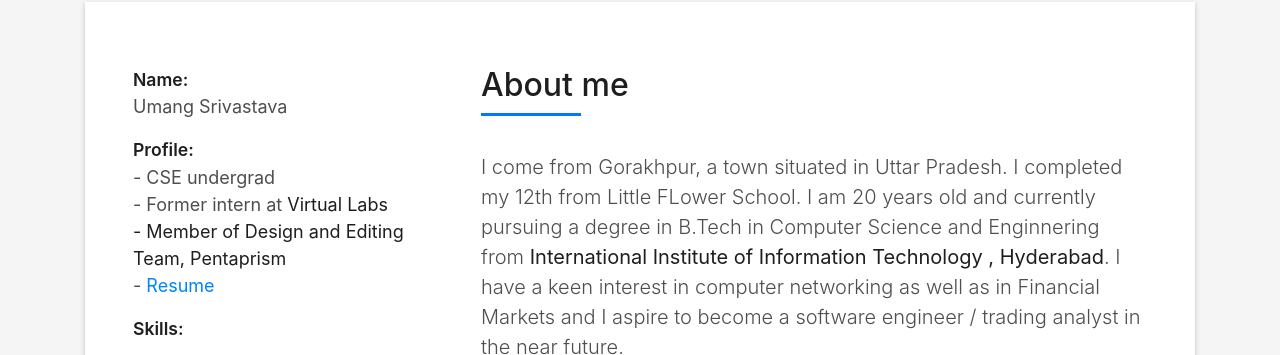
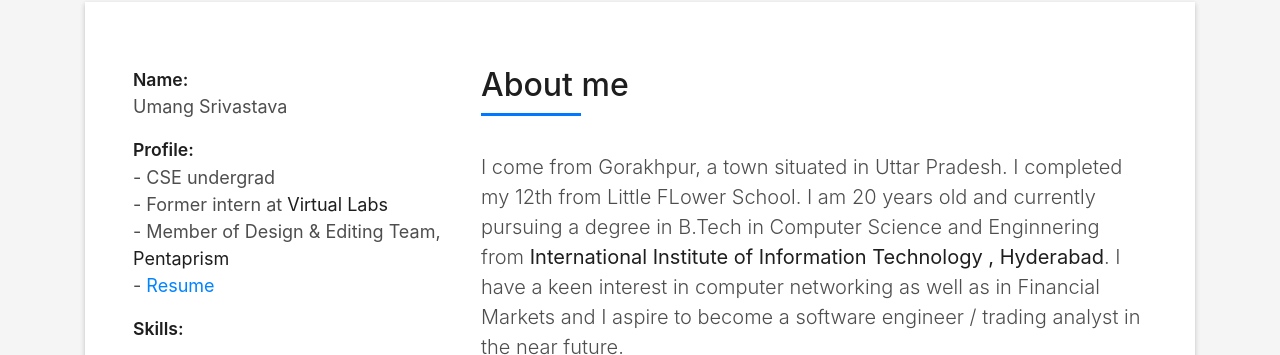
Before and after one commit to umangS77/umangS77.github.io, a plain HTML site: page index.html in a window 1280 px wide. Shown: the part 862-1217 px from the top of the page. Drawn offline with Linux system fonts and the light colour scheme; animation ran at ten frames a second; files whose address does not match are found by name.

Commit message:
Updated details

```diff
--- a/index.html
+++ b/index.html
@@ -85,7 +85,7 @@
                 </div> -->
                   <div class="about-info" style="font-size: 18px">
                       <p><span class="title-s">Name: </span> <span><br>Umang Srivastava</span></p>
-                      <p><span class="title-s">Profile: </span> <span><br>- CSE undergrad<br>- Former intern at <a href="https://www.vlab.co.in/">Virtual Labs<br>- Member of Design and Editing Team, <a href = "https://pentaprism-iiith.github.io/">Pentaprism</a><br>- <a href = "https://drive.google.com/file/d/1E02v7LncmZZWzH2ZYHr3VFTaNHgRQlqu/view?usp=sharing" style="color: #0084ff">Resume</a></span></p>
+                      <p><span class="title-s">Profile: </span> <span><br>- CSE undergrad<br>- Former intern at <a href="https://www.vlab.co.in/">Virtual Labs</a><br>- Member of Design & Editing Team, <a href = "https://pentaprism-iiith.github.io/">Pentaprism</a><br>- <a href = "https://drive.google.com/file/d/1E02v7LncmZZWzH2ZYHr3VFTaNHgRQlqu/view?usp=sharing" style="color: #0084ff">Resume</a></span></p>
                       <p><span class="title-s">Skills: </span> </p>
                       <img class="skillimg" src="img/html.png" alt="" title="HTML">
                       <img class="skillimg" src="img/css.png" alt="" title="CSS">
```
